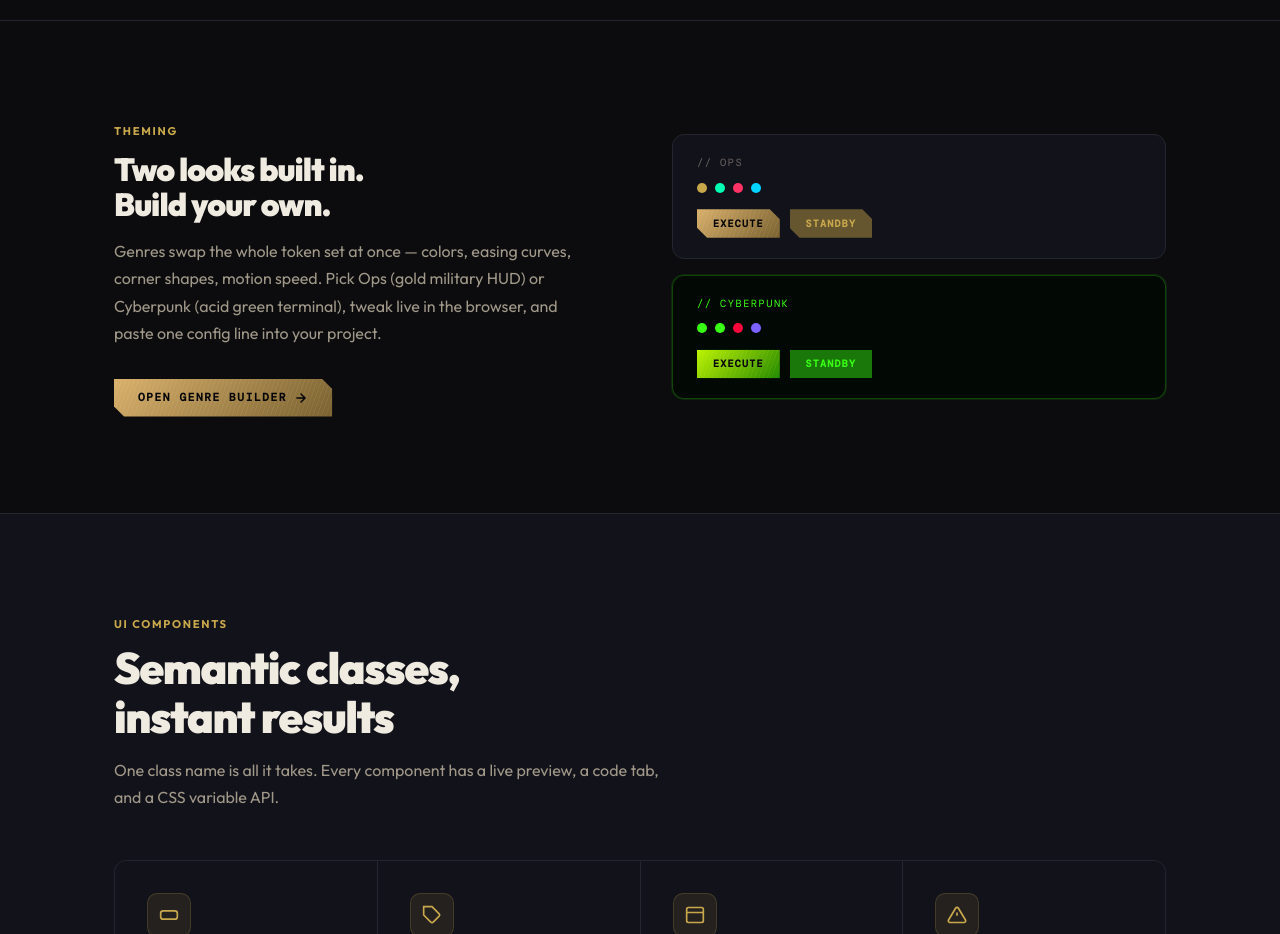
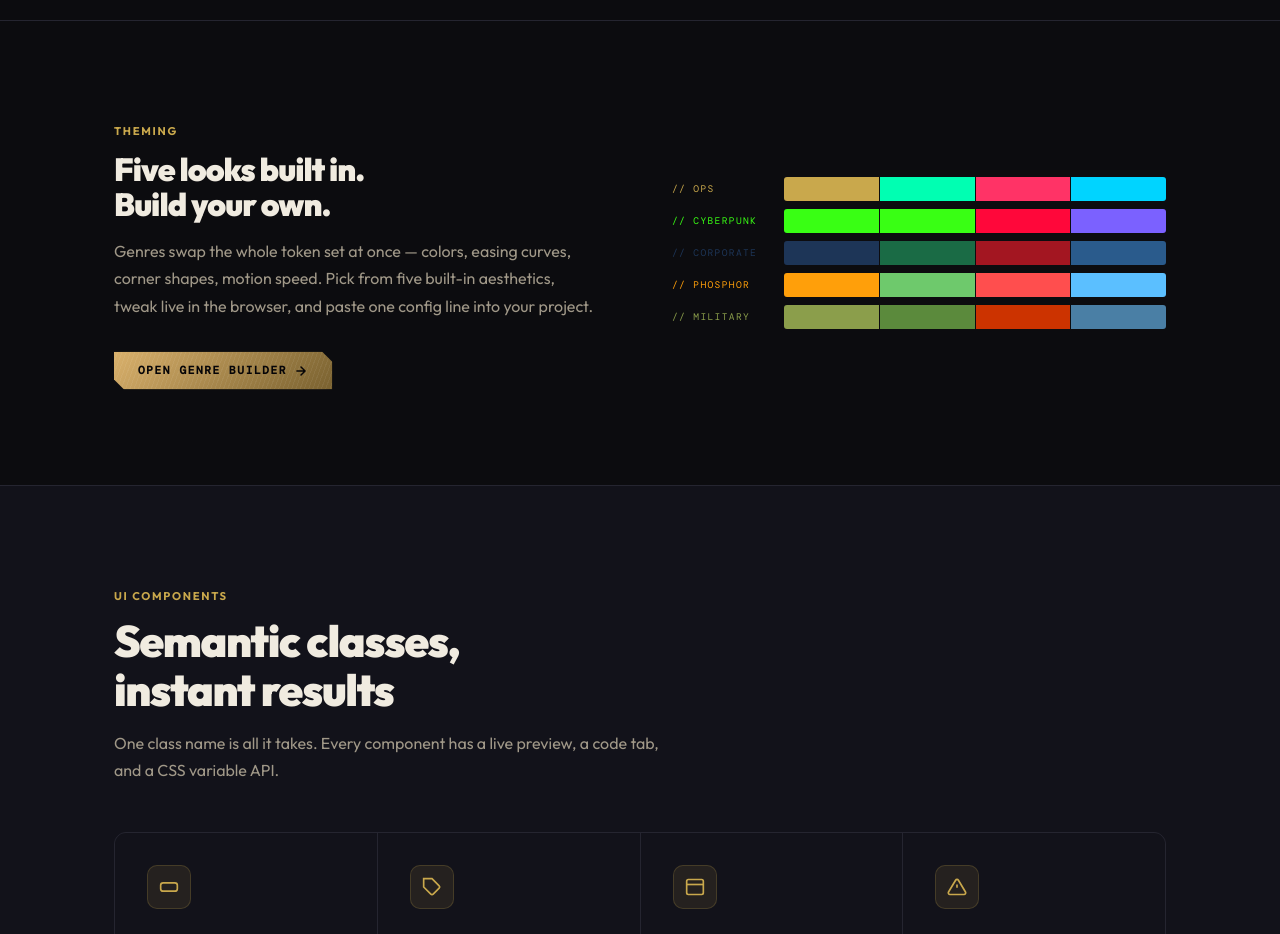
Before and after one commit to Binary-ly/zynaui, a plain HTML site: page index.html in a window 1280 px wide. Shown: the part 1940-2874 px from the top of the page. Drawn offline with nearby package versions, Linux system fonts and the light colour scheme.

Commit message:
Fix genre section: dynamic palette strip display, correct ZynaWaffle gap default, rebuild CSS

```diff
--- a/index.html
+++ b/index.html
@@ -175,22 +175,15 @@
       gap: 4rem; align-items: center;
     }
     @media (max-width: 768px) { .genre-builder-inner { grid-template-columns: 1fr; gap: 2.5rem; } }
-    @media (max-width: 480px) { .genre-builder-inner { gap: 1.5rem; } .genre-swatch-card { padding: 0.875rem 1rem; } }
-    .genre-builder-swatches { display: flex; flex-direction: column; gap: 1rem; }
-    .genre-swatch-card {
-      background: var(--bg2); border: 1px solid var(--border);
-      border-radius: var(--radius); padding: 1.25rem 1.5rem;
+    @media (max-width: 480px) { .genre-builder-inner { gap: 1.5rem; } }
+    .genre-palette-list { display: flex; flex-direction: column; gap: 0.5rem; width: 100%; }
+    .genre-palette-row { display: flex; align-items: center; gap: 1rem; }
+    .genre-palette-name {
+      font-family: var(--mono); font-size: 0.6rem; letter-spacing: 0.14em;
+      text-transform: uppercase; flex-shrink: 0; width: 6rem;
     }
-    .genre-swatch-card--cyber {
-      background: rgba(0,8,1,0.8);
-      border-color: color-mix(in oklch, #39FF14 25%, transparent);
-      box-shadow: 0 0 0 1px color-mix(in oklch, #39FF14 10%, transparent);
-    }
-    .gsw-label {
-      font-family: var(--mono); font-size: 0.65rem; letter-spacing: 0.14em;
-      text-transform: uppercase; color: var(--text3); margin-bottom: 0.75rem;
-    }
-    .gsw-dot { display: inline-block; width: 10px; height: 10px; border-radius: 50%; }
+    .genre-palette-chips { display: flex; flex: 1; border-radius: 3px; overflow: hidden; height: 24px; gap: 1px; }
+    .genre-palette-chip { flex: 1; }
 
     /* ── Component showcase ── */
     .components-section { padding: 6rem 0; background: var(--bg2); border-top: 1px solid var(--border); border-bottom: 1px solid var(--border); }
@@ -628,8 +621,8 @@
       <div class="genre-builder-inner reveal">
         <div class="genre-builder-text">
           <span class="section-label">Theming</span>
-          <h2 class="section-title" style="font-size:2rem">Two looks built in.<br>Build your own.</h2>
-          <p class="section-sub" style="max-width:480px">Genres swap the whole token set at once — colors, easing curves, corner shapes, motion speed. Pick Ops (gold military HUD) or Cyberpunk (acid green terminal), tweak live in the browser, and paste one config line into your project.</p>
+          <h2 class="section-title" style="font-size:2rem"><span id="genre-count">Five</span> looks built in.<br>Build your own.</h2>
+          <p class="section-sub" style="max-width:480px">Genres swap the whole token set at once — colors, easing curves, corner shapes, motion speed. Pick from <span id="genre-count-inline">five</span> built-in aesthetics, tweak live in the browser, and paste one config line into your project.</p>
           <div style="display:flex;gap:0.75rem;flex-wrap:wrap;margin-top:2rem">
             <a href="genres/" class="btn btn-primary">
               Open Genre Builder
@@ -637,33 +630,32 @@
             </a>
           </div>
         </div>
-        <div class="genre-builder-swatches">
-          <div class="genre-swatch-card">
-            <div class="gsw-label">// ops</div>
-            <div style="display:flex;gap:0.5rem;margin-bottom:1rem">
-              <span class="gsw-dot" style="background:#C9A84C"></span>
-              <span class="gsw-dot" style="background:#00FFB2"></span>
-              <span class="gsw-dot" style="background:#FF3366"></span>
-              <span class="gsw-dot" style="background:#00D4FF"></span>
-            </div>
-            <button class="btn btn-primary btn-sm">Execute</button>
-            <button class="btn btn-secondary btn-sm" style="margin-left:0.4rem">Standby</button>
-          </div>
-          <div class="genre-swatch-card genre-swatch-card--cyber">
-            <div class="gsw-label" style="color:#39FF14">// cyberpunk</div>
-            <div style="display:flex;gap:0.5rem;margin-bottom:1rem">
-              <span class="gsw-dot" style="background:#39FF14"></span>
-              <span class="gsw-dot" style="background:#39FF14"></span>
-              <span class="gsw-dot" style="background:#FF073A"></span>
-              <span class="gsw-dot" style="background:#7B61FF"></span>
-            </div>
-            <button class="btn btn-primary btn-sm" style="--zyna:#39FF14;--zyna-dark:#1A8A00;--z-btn-clip:inset(0)">Execute</button>
-            <button class="btn btn-secondary btn-sm" style="--zyna:#39FF14;--zyna-dark:#1A8A00;--z-btn-clip:inset(0);--z-btn-inner-clip:inset(1.5px);margin-left:0.4rem">Standby</button>
-          </div>
-        </div>
+        <div id="genre-swatches-container" class="genre-palette-list"></div>
       </div>
     </div>
   </section>
+  <script type="module">
+    import { GENRES } from './_genres.js'
+    const WORDS = ['','One','Two','Three','Four','Five','Six','Seven','Eight','Nine','Ten']
+    const count = GENRES.length
+    const word = WORDS[count] || count
+    const wordLower = typeof word === 'string' ? word.toLowerCase() : word
+    document.getElementById('genre-count').textContent = word
+    document.getElementById('genre-count-inline').textContent = wordLower
+    const container = document.getElementById('genre-swatches-container')
+    if (container) {
+      container.innerHTML = GENRES.map(({ name, tokens = {}, swatches = {} }) => {
+        const brand = tokens['--zyna'] || swatches.brand
+        const chips = Object.values(swatches).map(c =>
+          `<span class="genre-palette-chip" style="background:${c}"></span>`
+        ).join('')
+        return `<div class="genre-palette-row">
+          <span class="genre-palette-name" style="color:${brand}">// ${name.toLowerCase()}</span>
+          <div class="genre-palette-chips">${chips}</div>
+        </div>`
+      }).join('')
+    }
+  </script>
 
   <!-- ── COMPONENTS ── -->
   <section class="components-section" id="components" aria-labelledby="components-heading">
```
